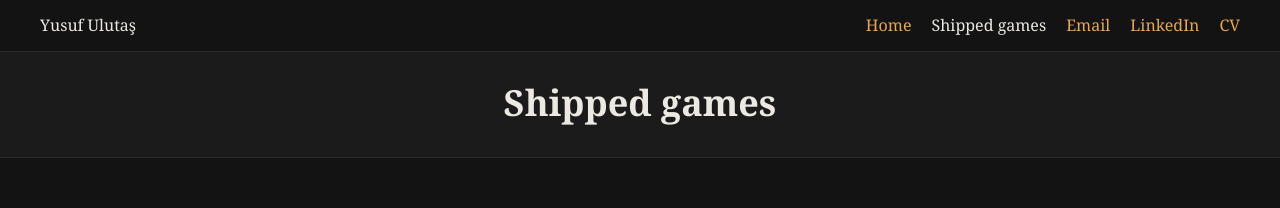
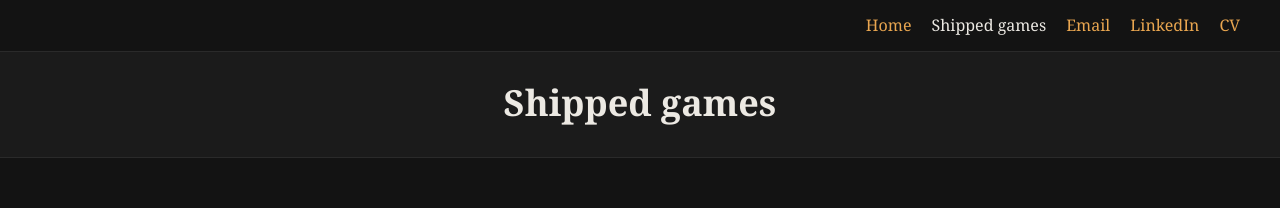
Before and after one commit to yusufulutas/yusufulutas.github.io, a Jekyll site: the page built from projects.html, in a window 1280 px wide. Shown: the top 208 px of the page. Built offline with Jekyll 4.4.1, drawn with Linux system fonts in a browser that asks for light colours.

Commit message:
Remove name from top bar, bigger subtitle

```diff
--- a/_includes/header.html
+++ b/_includes/header.html
@@ -4,13 +4,9 @@
 {%- assign home = '/' | relative_url -%}
 {%- assign projects = '/projects/' | relative_url -%}
 <nav class="topbar" aria-label="Main">
-  <a class="brand" href="{{ home }}">
-    {%- if profile.photo -%}
-      <img src="{{ profile.photo | relative_url }}" alt="{{ profile.name | escape }}" width="44" height="44">
-    {%- else -%}
-      {{ profile.name }}
-    {%- endif -%}
-  </a>
+  {%- if profile.photo %}
+  <a class="brand" href="{{ home }}"><img src="{{ profile.photo | relative_url }}" alt="{{ profile.name | escape }}" width="44" height="44"></a>
+  {%- endif %}
   <ul>
     {%- if headings.home %}
     <li><a href="{{ home }}"{% if page.url == "/" %} aria-current="page"{% endif %}>{{ headings.home }}</a></li>
--- a/assets/css/style.css
+++ b/assets/css/style.css
@@ -76,6 +76,7 @@ a:focus-visible {
   display: flex;
   flex-wrap: wrap;
   gap: 0.25rem 1.25rem;
+  margin-left: auto;
   padding: 0;
   list-style: none;
 }
@@ -89,10 +90,6 @@ a:focus-visible {
 }
 
 .topbar a[aria-current="page"] {
-  color: var(--head);
-}
-
-.brand {
   color: var(--head);
 }
 
@@ -120,7 +117,7 @@ a:focus-visible {
 .banner p {
   margin-top: 0.5rem;
   color: var(--muted);
-  font-size: 1rem;
+  font-size: 1.3rem;
 }
 
 /* content column */
```
